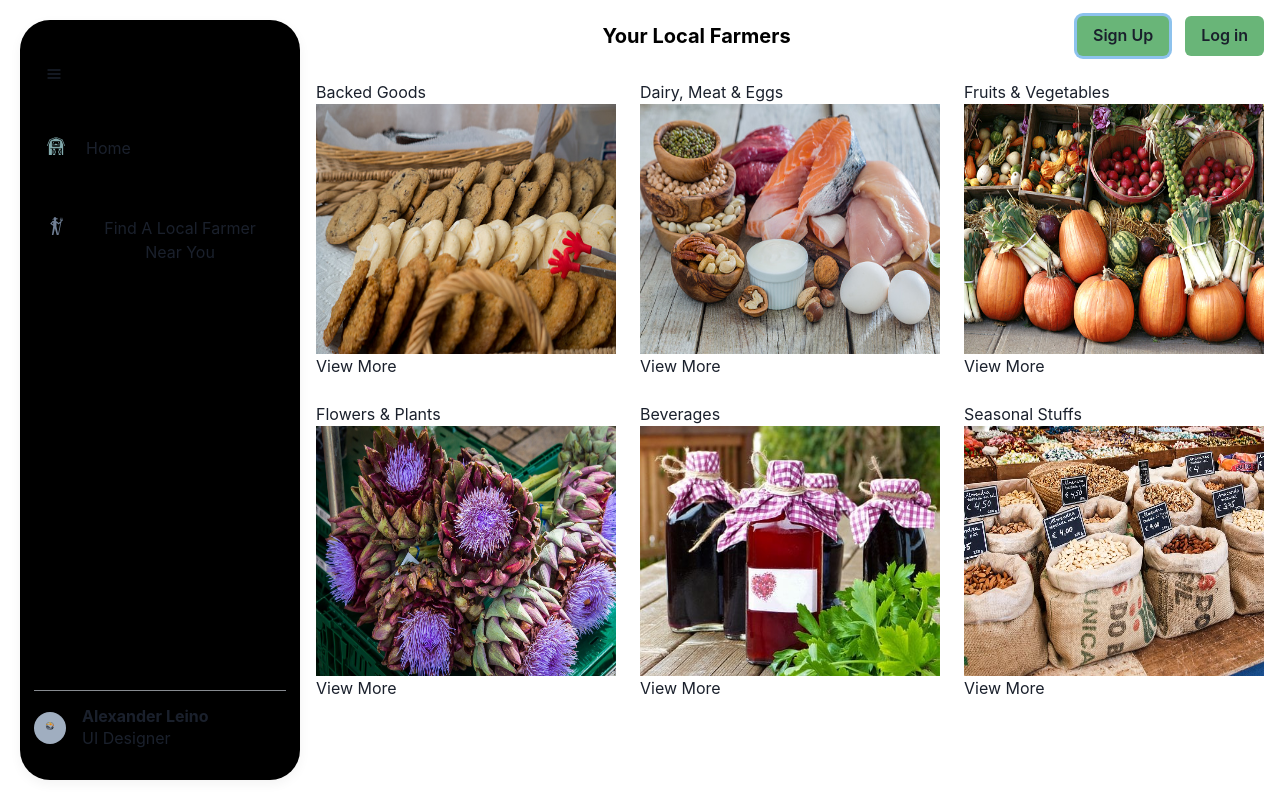
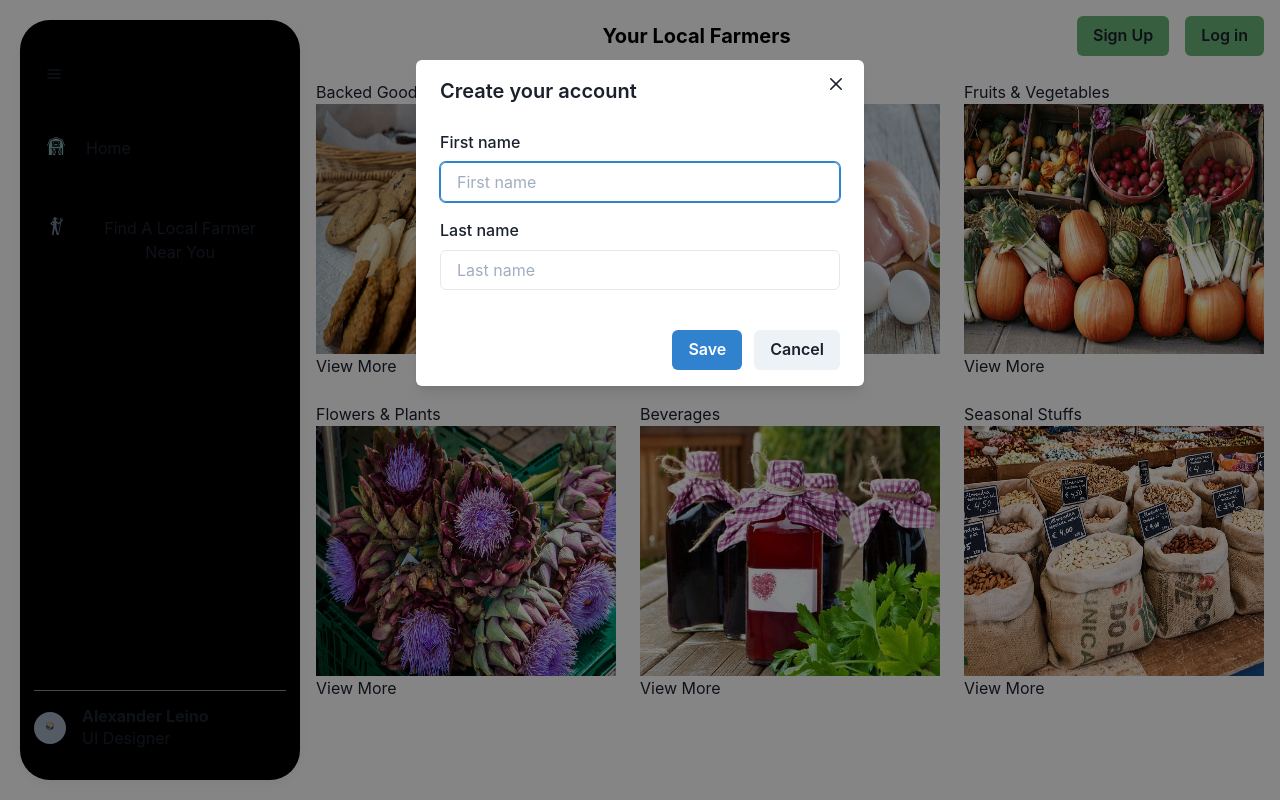
Before and after one commit to tevissaur/your-local-farmers, a React (Create React App) app in the folder client/: page / in a window 1280 px wide. Both pictures are taken after a click on the button "Sign Up". Built offline with nearby package versions, Linux system fonts and the light colour scheme.

Commit message:
Sign up mod and header component

```diff
--- a/client/src/App.js
+++ b/client/src/App.js
@@ -1,3 +1,4 @@
+
 import { BrowserRouter as Router, Route, Routes,} from "react-router-dom";
 import {ChakraProvider} from '@chakra-ui/react';
 import Homepage from './pages/Homepage'
--- /dev/null
+++ b/client/src/components/Signup.js
@@ -0,0 +1,70 @@
+import {useState, useRef} from "react";
+import {
+    FormControl,
+    FormLabel,
+    FormErrorMessage,
+    FormHelperText,
+    Modal,
+    ModalOverlay,
+    ModalContent,
+    ModalHeader,
+    ModalFooter,
+    ModalBody,
+    ModalCloseButton,
+    Button,
+    Input,
+    useDisclosure,
+    Box
+  } from '@chakra-ui/react'
+
+function Signup() {
+const { isOpen, onOpen, onClose } = useDisclosure()
+
+const initialRef = useRef()
+const finalRef = useRef()
+
+return (
+    <>
+
+    <Box>
+        <Button onClick={onOpen} bg="primary.lightGreen" mr="4">
+        Sign Up
+        </Button>
+        <Button bg="primary.lightGreen">Log in</Button>
+    </Box>
+
+    <Modal
+        initialFocusRef={initialRef}
+        finalFocusRef={finalRef}
+        isOpen={isOpen}
+        onClose={onClose}
+    >
+        <ModalOverlay />
+        <ModalContent>
+        <ModalHeader>Create your account</ModalHeader>
+        <ModalCloseButton />
+        <ModalBody pb={6}>
+            <FormControl>
+            <FormLabel>First name</FormLabel>
+            <Input ref={initialRef} placeholder='First name' />
+            </FormControl>
+
+            <FormControl mt={4}>
+            <FormLabel>Last name</FormLabel>
+            <Input placeholder='Last name' />
+            </FormControl>
+        </ModalBody>
+
+        <ModalFooter>
+            <Button colorScheme='blue' mr={3}>
+            Save
+            </Button>
+            <Button onClick={onClose}>Cancel</Button>
+        </ModalFooter>
+        </ModalContent>
+    </Modal>
+    </>
+)
+}
+
+export default Signup;
--- /dev/null
+++ b/client/src/components/header.js
@@ -0,0 +1,20 @@
+
+import{Flex, Center, Heading} from '@chakra-ui/react'
+import Signup from '../components/Signup';
+import LoginForm from '../components/LoginForm';
+
+const Header = () => {
+    return (
+        <>
+            <Flex >
+                <Center flex="1">
+                    <Heading size="md" color="black">Your Local Farmers</Heading>
+                </Center>
+                <Signup></Signup>
+            </Flex>
+
+        </>
+    )
+}
+
+export default Header
--- a/client/src/pages/Homepage.js
+++ b/client/src/pages/Homepage.js
@@ -1,6 +1,9 @@
 import SideNavBar from "../components/SideNavBar";
 import { Button, Box, Flex, Heading, Spacer, Center } from "@chakra-ui/react";
 import CategoryCards from "../components/CategoryCards";
+import Header from '../components/header'
+
+
 
 const Homepage = () => {
   return (
@@ -8,18 +11,7 @@ const Homepage = () => {
       <Flex>
         <SideNavBar />
         <Box m={4} flex="1">
-          <Flex >
-            <Center flex="1">
-              <Heading size="md" color="black">Your Local Farmers</Heading>
-            </Center>
-
-            <Box>
-              <Button bg="primary.lightGreen" mr="4">
-                Sign Up
-              </Button>
-              <Button bg="primary.lightGreen">Log in</Button>
-            </Box>
-          </Flex>
+          <Header></Header>
           <Box>
             <CategoryCards />
           </Box>
```
Also changed, not shown: client/src/components/LoginForm.js (added).
